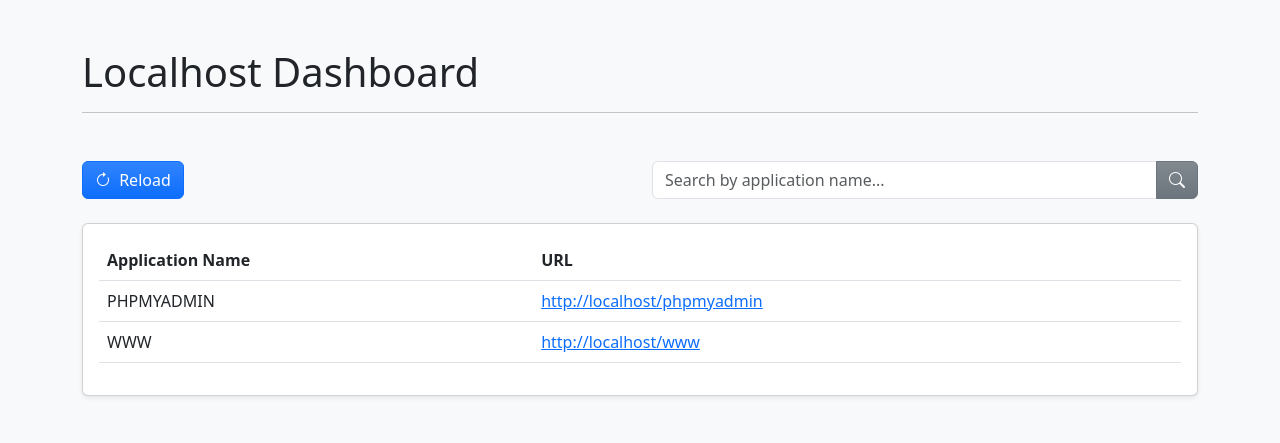
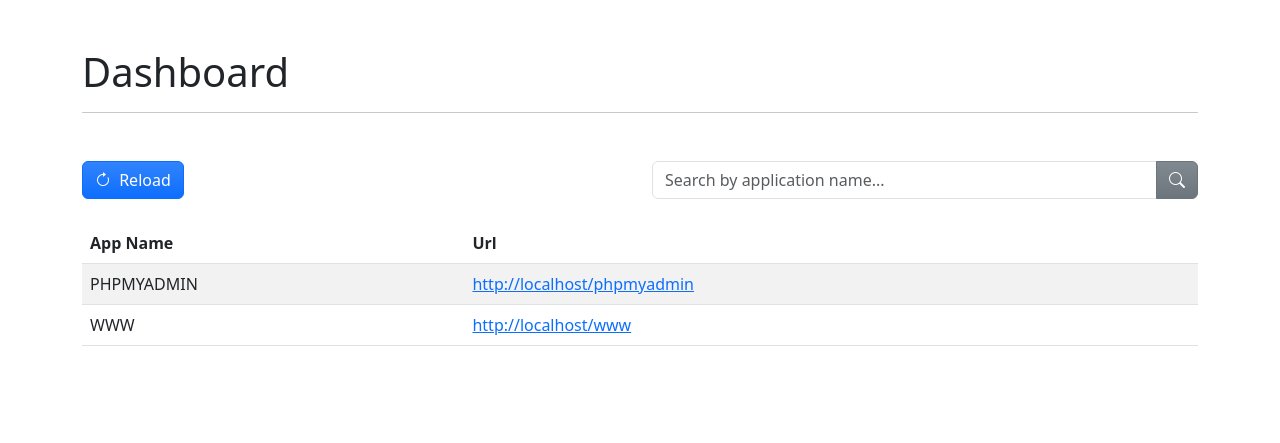
Before and after one commit to saiful-akbar/localhost-dashboard, a PHP site: page / in a window 1280 px wide. Shown: the top 443 px of the page. Run offline with PHP 8.4, Linux system fonts and the light colour scheme.

Commit message:
fix: perbaikan pada view

```diff
--- a/views/home.view.php
+++ b/views/home.view.php
@@ -76,7 +76,7 @@ if (!empty($_GET['search'])) {
 	</style>
 </head>
 
-<body class="bg-light">
+<body>
 	<script>
 		const theme = window.matchMedia('(prefers-color-scheme: dark)').matches ? 'dark' : 'light';
 		const html = document.querySelector('html');
@@ -85,7 +85,7 @@ if (!empty($_GET['search'])) {
 	</script>
 
 	<div class="container py-5">
-		<h1>Localhost Dashboard</h1>
+		<h1>Dashboard</h1>
 
 		<hr class="mb-5">
 
@@ -110,14 +110,9 @@ if (!empty($_GET['search'])) {
 							name="search"
 							value="<?= $_GET['search'] ?? ''; ?>"
 							placeholder="Search by application name..."
-							class="form-control"
-						/>
+							class="form-control" />
 
-						<button
-							type="submit"
-							class="btn btn-secondary bg-gradient"
-							data-bs-theme="dark"
-						>
+						<button type="submit" class="btn btn-secondary bg-gradient" data-bs-theme="dark">
 							<i class="bi bi-search"></i>
 						</button>
 					</div>
@@ -126,13 +121,12 @@ if (!empty($_GET['search'])) {
 		</div>
 
 		<!-- Table -->
-		<div class="card shadow-sm">
-			<div class="card-body table-responsive">
-				<table class="table table-hover">
+		<div class="table-responsive">
+			<table class="table table-hover table-striped">
 				<thead>
 					<tr>
-							<th>Application Name</th>
-							<th>URL</th>
+						<th>App Name</th>
+						<th>Url</th>
 					</tr>
 				</thead>
 				<tbody>
@@ -148,7 +142,6 @@ if (!empty($_GET['search'])) {
 					<?php endforeach ?>
 				</tbody>
 			</table>
-			</div>
 		</div>
 	</div>
 
```
Lines whose indentation alone changed are shown as unchanged.
